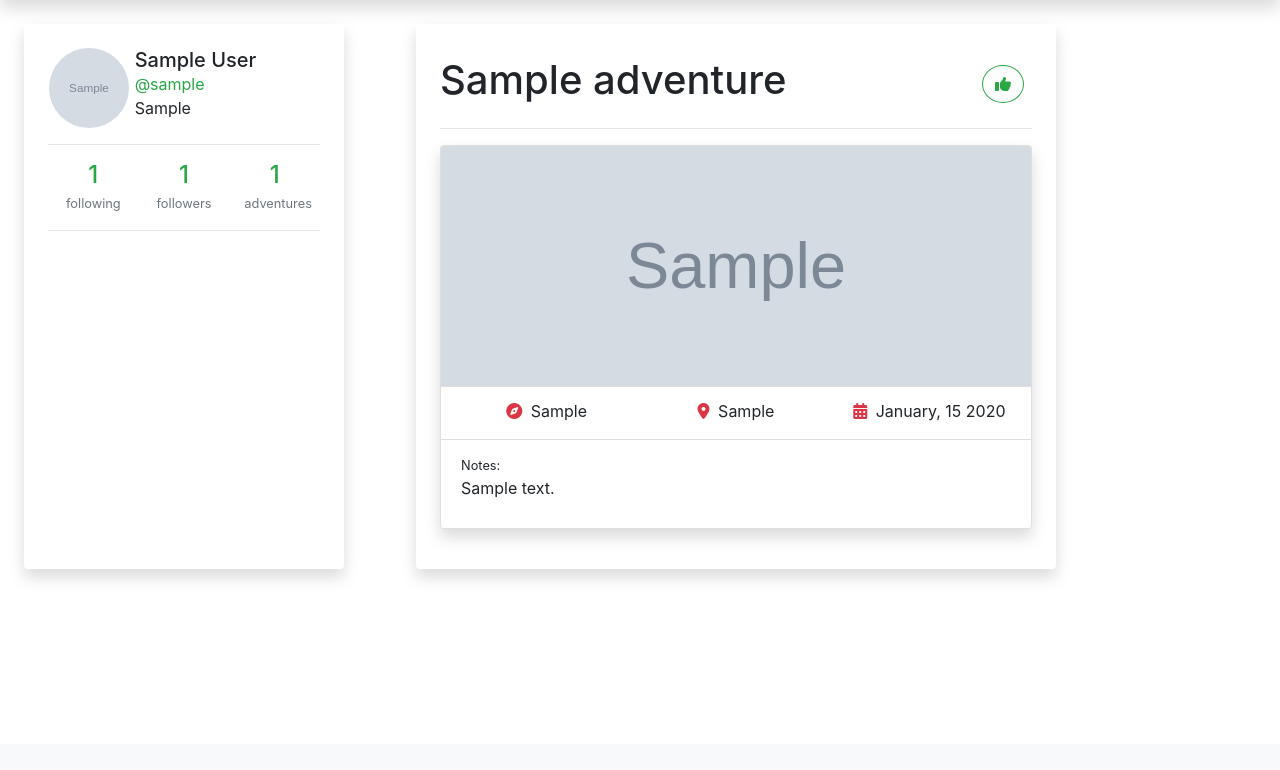
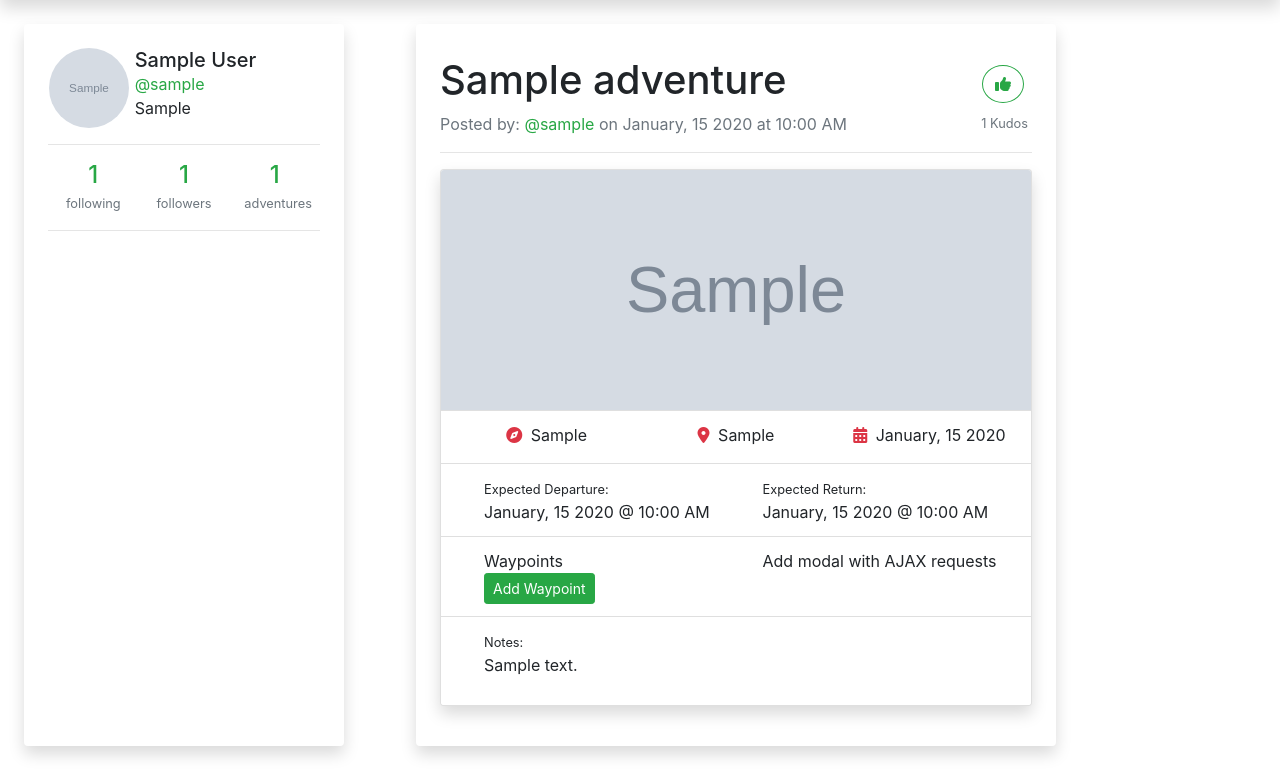
Before and after one commit to nicholejmurphy/Capstone_AdventureBuddy, a Flask app: page /adventures/1 in a window 1280 px wide. Shown: the part 56-826 px from the top of the page. Before the commit the page ends 634 px from the top, so only its background shows below. Run offline with Flask 3, Linux system fonts and the light colour scheme; tables that the repository leaves empty hold one stand-in row (values such as "Sample post"); grey boxes marked "Sample" are stand-in pictures; some libraries are stand-ins or nearby versions.

Commit message:
Added kudos styling and functionality through JS with AJAX.

```diff
--- a/app.py
+++ b/app.py
@@ -279,3 +279,35 @@ def create_adventure():
         return redirect(f'/adventures/{adv.id}')
 
     return render_template('adventures/create.html', form=form)
+
+
+##########################################################################
+# Kudos Views
+@app.route('/kudos/<int:adv_id>/give', methods=["POST"])
+def give_kudos(adv_id):
+    """Remove adventure from user's kudos list."""
+
+    if not g.user:
+        flash("Unathorized access. You must be logged in to view.", "danger")
+        return redirect("/login")
+
+    adv = Adventure.query.get_or_404(adv_id)
+    g.user.kudos.append(adv)
+    db.session.commit()
+
+    return jsonify(complete=True)
+
+
+@app.route('/kudos/<int:adv_id>/remove', methods=["POST"])
+def remove_kudos(adv_id):
+    """Remove adventure from user's kudos list."""
+
+    if not g.user:
+        flash("Unathorized access. You must be logged in to view.", "danger")
+        return redirect("/login")
+
+    adv = Adventure.query.get_or_404(adv_id)
+    g.user.kudos.remove(adv)
+    db.session.commit()
+
+    return jsonify(complete=True)
--- a/static/js/users.js
+++ b/static/js/users.js
@@ -1,15 +1,19 @@
 "use strict";
 
-const $searchResults = $("#search-results");
+const $body = $("body");
 
 const BASE_URL = "http://127.0.0.1:5000";
 const followBtnClass = "btn btn-primary follow-btn follow";
 const unfollowBtnClass = "btn btn-outline-primary follow-btn unfollow";
+const giveKudosBtnClass =
+  "btn btn-success rounded-circle ml-0 mr-2 mb-0 float-right kudos";
+const removeKudosBtnClass =
+  "btn btn-outline-success rounded-circle ml-0 mr-2 mb-0 float-right kudos";
 
 async function handleFollow(evt) {
   // Follow user and update button style.
   if (evt.target.classList.contains("follow")) {
-    const user_id = parseInt($(evt.target).attr("data-id"));
+    const user_id = $(evt.target).attr("data-id");
     const resp = await axios.post(`${BASE_URL}/users/follow/${user_id}`);
 
     evt.target.setAttribute("class", unfollowBtnClass);
@@ -17,7 +21,7 @@ async function handleFollow(evt) {
 
     // Unfollow user and update button style.
   } else if (evt.target.classList.contains("unfollow")) {
-    const user_id = parseInt($(evt.target).attr("data-id"));
+    const user_id = $(evt.target).attr("data-id");
     const resp = await axios.post(`${BASE_URL}/users/unfollow/${user_id}`);
 
     evt.target.setAttribute("class", followBtnClass);
@@ -25,23 +29,29 @@ async function handleFollow(evt) {
   }
 }
 
-// async function handleKudos(evt) {
-//   // Follow user and update button style.
-//   if (evt.target.classList.contains("follow")) {
-//     const user_id = parseInt($(evt.target).attr("data-id"));
-//     const resp = await axios.post(`${BASE_URL}/users/follow/${user_id}`);
+async function handleKudos(evt) {
+  // Give kudos on adventure and update button style.
+  console.log("in handle kudos");
+  if ($(evt.target).attr("data-kudos") === "False") {
+    console.log("in give kudos");
 
-//     evt.target.setAttribute("class", unfollowBtnClass);
-//     evt.target.innerText = "unfollow";
+    const adv_id = $(evt.target).attr("data-id");
+    const resp = await axios.post(`${BASE_URL}/kudos/${adv_id}/give`);
 
-//     // Unfollow user and update button style.
-//   } else if (evt.target.classList.contains("unfollow")) {
-//     const user_id = parseInt($(evt.target).attr("data-id"));
-//     const resp = await axios.post(`${BASE_URL}/users/unfollow/${user_id}`);
+    evt.target.setAttribute("class", giveKudosBtnClass);
+    evt.target.setAttribute("data-kudos", "True");
 
-//     evt.target.setAttribute("class", followBtnClass);
-//     evt.target.innerText = "follow";
-//   }
-// }
+    // Remove kudos and update button style.
+  } else if ($(evt.target).attr("data-kudos") === "True") {
+    console.log("in remove kudos");
 
-$searchResults.on("click", ".follow-btn", handleFollow);
+    const adv_id = $(evt.target).attr("data-id");
+    const resp = await axios.post(`${BASE_URL}/kudos/${adv_id}/remove`);
+
+    evt.target.setAttribute("class", removeKudosBtnClass);
+    evt.target.setAttribute("data-kudos", "False");
+  }
+}
+
+$body.on("click", ".kudos", handleKudos);
+$body.on("click", ".follow-btn", handleFollow);
--- a/templates/adventures/details.html
+++ b/templates/adventures/details.html
@@ -71,16 +71,40 @@
         <h1>{{adv.title}}</h1>
       </div>
       <div class="col-2">
-        <button
-          class="btn btn-outline-success rounded-circle ml-0 mr-2 float-right"
+        {% if adv in g.user.kudos %}<button
+          class="btn btn-success rounded-circle ml-0 mr-2 mb-0 float-right kudos"
+          data-kudos="True"
+          data-id="{{adv.id}}"
         >
-          <i class="fa-solid fa-thumbs-up"></i>
-        </button>
+          <i class="fa-solid fa-thumbs-up"></i></button
+        >{% else %}<button
+          class="btn btn-outline-success rounded-circle ml-0 mr-2 mb-0 float-right kudos"
+          data-kudos="False"
+          data-id="{{adv.id}}"
+        >
+          <i class="fa-solid fa-thumbs-up"></i></button
+        >{% endif %}
+      </div>
+    </div>
+    <div class="row d-flex align-items-center justify-content-center">
+      <div class="col">
+        <p class="text-muted mb-0">
+          Posted by:
+          <a href="/users/{{adv.user_id}}" class="text-success">
+            @{{adv.user.username}}</a
+          >
+          on {{adv.timestamp.strftime('%B, %d %Y')}} at
+          {{adv.timestamp.strftime('%-I:%M %p')}}
+        </p>
+      </div>
+      <div class="col-2">
+        <small class="float-right mr-1 mt-0 text-muted"
+          >{{adv.kudos | length}} Kudos
+        </small>
       </div>
     </div>
     <hr />
-
-    <div class="card my-2 w-100 shadow mx-auto mb-3">
+    <div class="card my-2 shadow mx-auto mb-3">
       <div style="height: 15rem">
         <img
           src="{{adv.header_img_url}}"
@@ -107,7 +131,6 @@
                 {{adv.location}}
               </p>
             </div>
-
             <div class="col-4 d-flex justify-content-center">
               <p>
                 <i class="fa-solid fa-calendar-days text-danger mr-1"></i>
@@ -117,8 +140,39 @@
           </div>
         </li>
         <li class="list-group-item">
-          <small>Notes:</small>
-          <p>{{adv.notes}}</p>
+          <div class="row ml-2">
+            <div class="col"><small>Expected Departure:</small></div>
+            <div class="col"><small>Expected Return:</small></div>
+          </div>
+          <div class="row ml-2">
+            <div class="col">
+              {{adv.departure_date.strftime('%B, %d %Y')}} @
+              {{adv.departure_time.strftime('%-I:%M %p')}}
+            </div>
+            <div class="col">
+              {{adv.departure_date.strftime('%B, %d %Y')}} @
+              {{adv.departure_time.strftime('%-I:%M %p')}}
+            </div>
+          </div>
+        </li>
+        <li class="list-group-item">
+          <div class="row ml-2">
+            <div class="col">Waypoints</div>
+            <div class="col">Add modal with AJAX requests</div>
+          </div>
+          <div class="row ml-2">
+            <div class="col">
+              <button class="btn btn-sm btn-success">Add Waypoint</button>
+            </div>
+          </div>
+        </li>
+        <li class="list-group-item">
+          <div class="row ml-2">
+            <div class="col"><small>Notes:</small></div>
+          </div>
+          <div class="row ml-2">
+            <div class="col"><p>{{adv.notes}}</p></div>
+          </div>
         </li>
       </ul>
     </div>
```
Also changed, not shown: templates/home.html (+12 -4 lines), templates/users/profile.html (+12 -4 lines).
